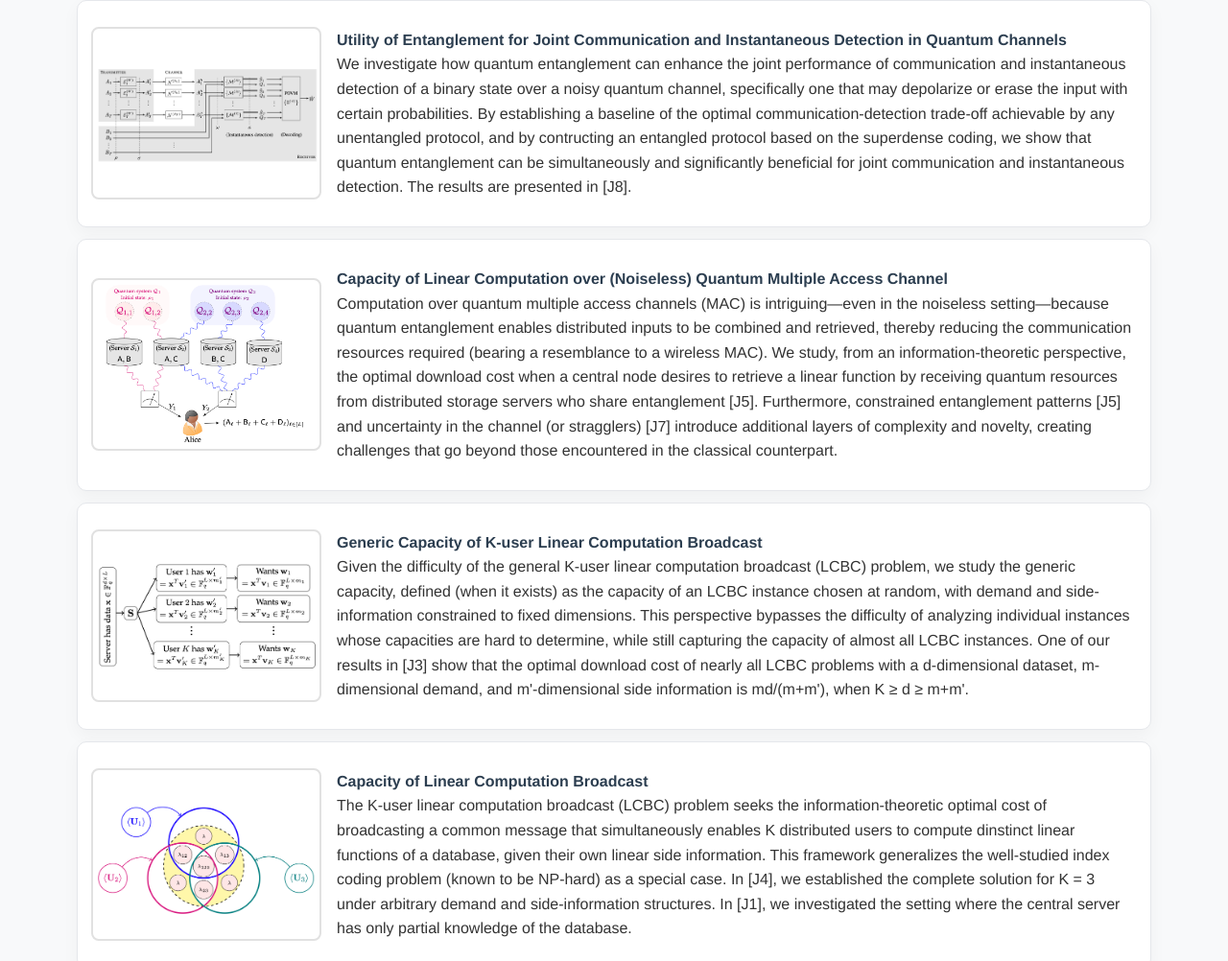
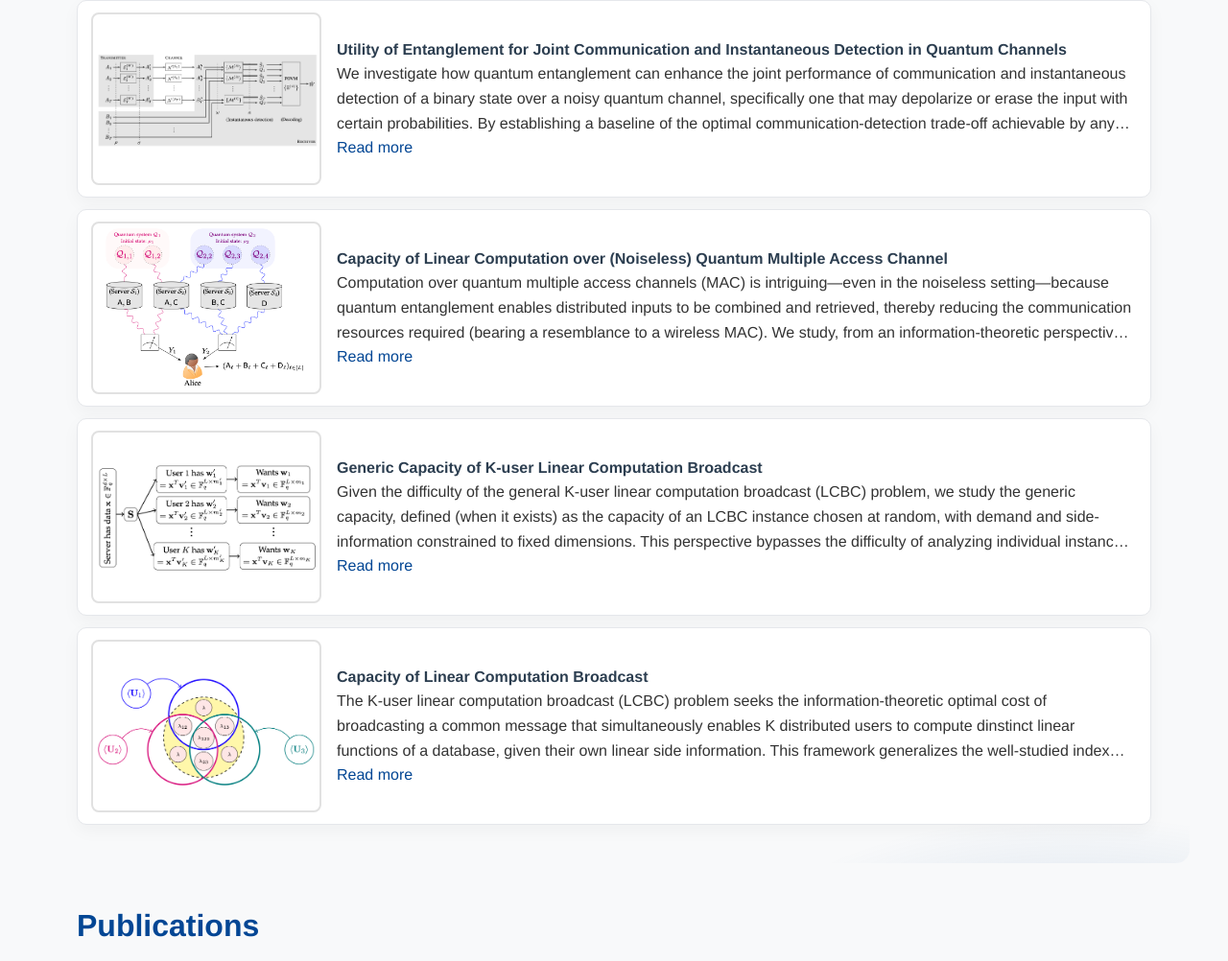
Before and after one commit to chelseayyh/chelseayyh.github.io, a plain HTML site: page index.html in a window 1280 px wide. Shown: the part 640-1642 px from the top of the page at 96% size. Drawn offline with Linux system fonts and the light colour scheme.

Commit message:
Add files via upload
update homepage

```diff
--- a/index.html
+++ b/index.html
@@ -55,10 +55,10 @@
         <div class="res-text">
           <p>
             <span class="res-title">Utility of Entanglement for Joint Communication and Instantaneous Detection in Quantum Channels</span><br>
-            <span class="abstract" id="abs-1">
+            <span class="abstract" id="abs-4">
             We investigate how quantum entanglement can enhance the joint performance of communication and instantaneous detection of a binary state over a noisy quantum channel, specifically one that may depolarize or erase the input with certain probabilities. By establishing a baseline of the optimal communication-detection trade-off achievable by any unentangled protocol, and by contructing an entangled protocol based on the superdense coding, we show that quantum entanglement can be simultaneously and significantly beneficial for joint communication and instantaneous detection. The results are presented in [J8].
             </span>
-            <button class="abstract-toggle" aria-controls="abs-1" aria-expanded="false">Read more</button>
+            <button class="abstract-toggle" aria-controls="abs-4" aria-expanded="false">Read more</button>
           </p>
         </div>
       </li>
@@ -68,9 +68,9 @@
         <div class="res-text">
           <p>
             <span class="res-title">Capacity of Linear Computation over (Noiseless) Quantum Multiple Access Channel</span><br>
-            <span class="abstract" id="abs-2"> Computation over quantum multiple access channels (MAC) is intriguing&mdash;even in the noiseless setting&mdash;because quantum entanglement enables distributed inputs to be combined and retrieved, thereby reducing the communication resources required (bearing a resemblance to a wireless MAC). We study, from an information-theoretic perspective, the optimal download cost when a central node desires to retrieve a linear function by receiving quantum resources from distributed storage servers who share entanglement [J5]. Furthermore, constrained entanglement patterns [J5] and uncertainty in the channel (or stragglers) [J7] introduce additional layers of complexity and novelty, creating challenges that go beyond those encountered in the classical counterpart.
+            <span class="abstract" id="abs-3"> Computation over quantum multiple access channels (MAC) is intriguing&mdash;even in the noiseless setting&mdash;because quantum entanglement enables distributed inputs to be combined and retrieved, thereby reducing the communication resources required (bearing a resemblance to a wireless MAC). We study, from an information-theoretic perspective, the optimal download cost when a central node desires to retrieve a linear function by receiving quantum resources from distributed storage servers who share entanglement [J5]. Furthermore, constrained entanglement patterns [J5] and the presence of erasures (stragglers) [J7] introduce additional layers of complexity and novelty, posing challenges that extend beyond those encountered in the classical counterpart.
             </span>
-            <button class="abstract-toggle" aria-controls="abs-2" aria-expanded="false">Read more</button>
+            <button class="abstract-toggle" aria-controls="abs-3" aria-expanded="false">Read more</button>
           </p>
         </div>
       </li>
@@ -80,8 +80,8 @@
         <div class="res-text">
           <p>
             <span class="res-title">Generic Capacity of K-user Linear Computation Broadcast</span><br>
-            <span class="abstract" id="abs-3">Given the difficulty of the general K-user linear computation broadcast (LCBC) problem, we study the generic capacity, defined (when it exists) as the capacity of an LCBC instance chosen at random, with demand and side-information constrained to fixed dimensions. This perspective bypasses the difficulty of analyzing individual instances whose capacities are hard to determine, while still capturing the capacity of almost all LCBC instances. One of our results in [J3] show that the optimal download cost of nearly all LCBC problems with a d-dimensional dataset, m-dimensional demand, and m'-dimensional side information is md/(m+m'), when K ≥ d ≥ m+m'.</span>
-            <button class="abstract-toggle" aria-controls="abs-3" aria-expanded="false">Read more</button>
+            <span class="abstract" id="abs-2">Given the difficulty of the general K-user linear computation broadcast (LCBC) problem, we study the generic capacity, defined (when it exists) as the capacity of an LCBC instance chosen at random, with demand and side-information constrained to fixed dimensions. This perspective bypasses the difficulty of analyzing individual instances whose capacities are hard to determine, while still capturing the capacity of almost all LCBC instances. One of our results in [J3] show that the optimal download cost of nearly all LCBC problems with a d-dimensional dataset, m-dimensional demand, and m'-dimensional side information is md/(m+m'), when K ≥ d ≥ m+m'.</span>
+            <button class="abstract-toggle" aria-controls="abs-2" aria-expanded="false">Read more</button>
           </p>
         </div>
       </li>
@@ -91,9 +91,9 @@
         <div class="res-text">
           <p>
             <span class="res-title">Capacity of Linear Computation Broadcast</span><br>
-            <span class="abstract" id="abs-4">The K-user linear computation broadcast (LCBC) problem seeks the information-theoretic optimal cost of broadcasting a common message that simultaneously enables K distributed users to compute dinstinct linear functions of a database, given their own linear side information. This framework generalizes the well-studied index coding problem (known to be NP-hard) as a special case. In [J4], we established the complete solution for K = 3 under arbitrary demand and side-information structures. In [J1], we investigated the setting where the central server has only partial knowledge of the database.
+            <span class="abstract" id="abs-1">The K-user linear computation broadcast (LCBC) problem seeks the information-theoretic optimal cost of broadcasting a common message that simultaneously enables K distributed users to compute dinstinct linear functions of a database, given their own linear side information. This framework generalizes the well-studied index coding problem (known to be NP-hard) as a special case. In [J4], we established the complete solution for K = 3 under arbitrary demand and side-information structures. In [J1], we investigated the setting where the central server has only partial knowledge of the database.
             </span>
-            <button class="abstract-toggle" aria-controls="abs-4" aria-expanded="false">Read more</button>
+            <button class="abstract-toggle" aria-controls="abs-1" aria-expanded="false">Read more</button>
           </p>
         </div>
       </li>
@@ -119,7 +119,7 @@
 
 
   <!-- Experiences -->
-  <section id="experiences" class="section gradient-bg container ">
+  <section id="experiences" class="section gradient-bg container">
     <h2>Experiences</h2>
 
     <h3>Education</h3>
--- a/script.js
+++ b/script.js
@@ -28,16 +28,7 @@ document.querySelectorAll('.abstract').forEach(abs => {
   if (!btn || !btn.classList.contains('abstract-toggle')) return;
 
   function updateButtonVisibility() {
-    const isNarrow = matchMedia('(max-width: 1200px)').matches;
-
-    if (!isNarrow) {
-      // Wide screen: show full text, hide button
-      abs.classList.remove('expanded');
-      btn.classList.add('hidden');
-      return;
-    }
-
-    // Narrow screen: only show button if text is clamped
+    // Show the button only if abstract is actually longer than clamp
     if (abs.classList.contains('expanded')) {
       btn.classList.remove('hidden');
     } else {
@@ -53,8 +44,8 @@ document.querySelectorAll('.abstract').forEach(abs => {
   });
 
   updateButtonVisibility();
-  addEventListener('resize', updateButtonVisibility);
 });
+
 
 // === PUBLICATION LISTS ===
   function populateRefList(id, file, type) {
--- a/style.css
+++ b/style.css
@@ -137,19 +137,13 @@ nav {
   font-size: 1rem;
   font-weight: 600;
   color: #2c3e50;
-
-  display: inline;        /* stay inline with text */*/
-  /*white-space: nowrap;    /* keep in one line */*/
+  display: inline;        /* stay inline with text */
   margin-right: 6px;      /* small gap between title and body */
 }
 
 
-/* Default (wide screens >=1200px): full abstracts, no button */
-.abstract { display: inline; }
-.abstract-toggle { display: none; }
 
-/* Portable devices (<1200px): clamp abstract & show button */
-@media (max-width: 1200px) {
+
 .abstract {
   display: -webkit-box;
   -webkit-box-orient: vertical;
@@ -182,7 +176,7 @@ nav {
   color: var(--blue);       /* hover color */
   text-decoration: underline;
 }
-}
+
 
 
 .res-text a {
```
Lines whose indentation alone changed are shown as unchanged.
